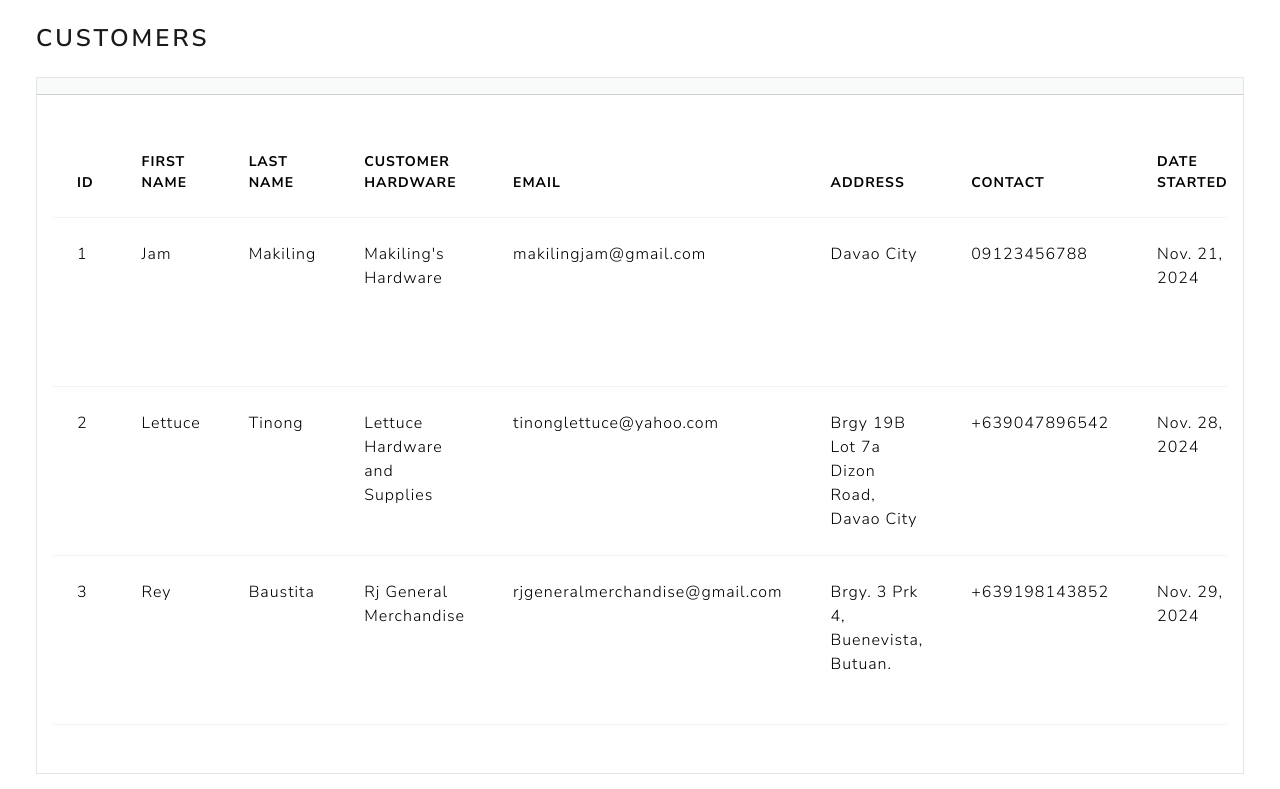
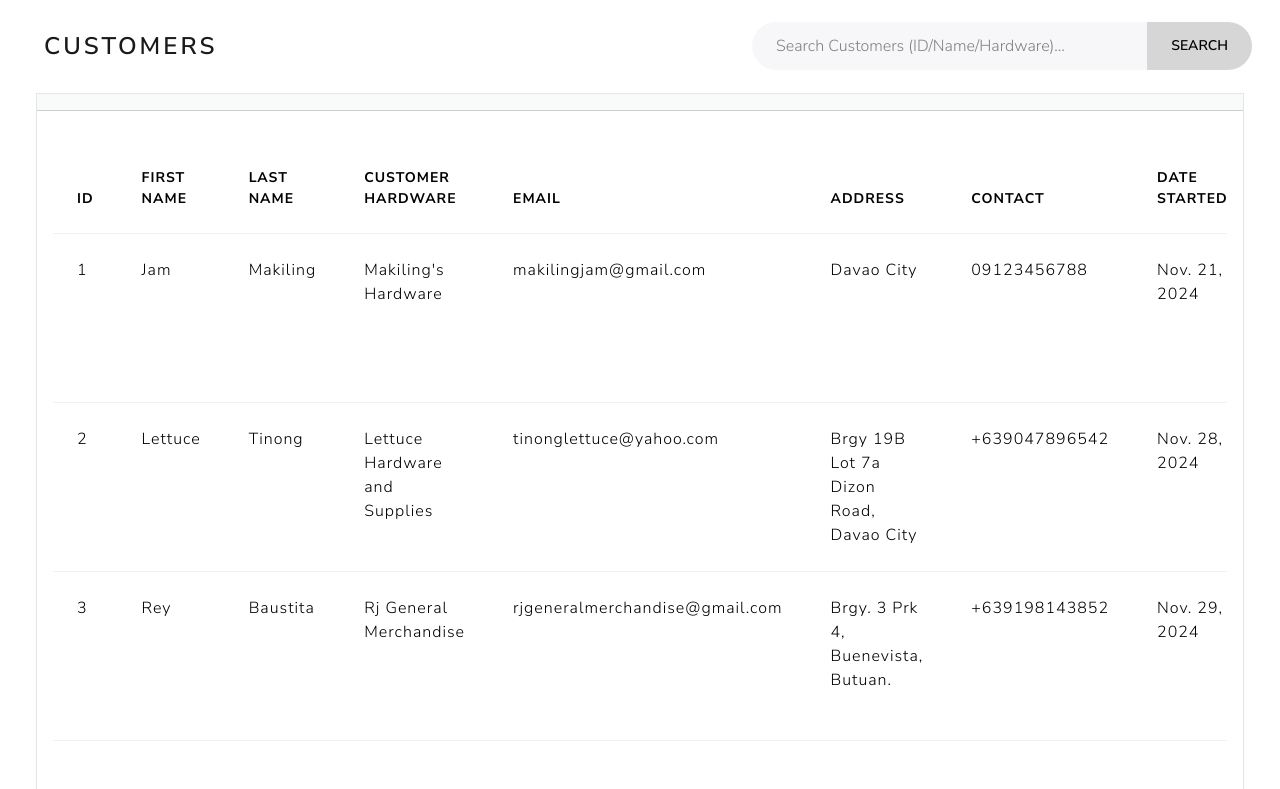
Before and after one commit to krlgarcia/hcqmarketing, a Django app: page /customers/index in a window 1280 px wide. Shown: the part 92-881 px from the top of the page. Run offline with Django 5.2, Linux system fonts and the light colour scheme; data comes from the database, SQL or seed files in the repository; some libraries are stand-ins or nearby versions.

Commit message:
Added Customers search bar

```diff
--- a/customers/templates/customers/index.html
+++ b/customers/templates/customers/index.html
@@ -10,7 +10,21 @@
 </div>
 {% endif %}
 
-<h3 class = "m-4">Customers</h3>
+<div class="d-flex justify-content-between align-items-center m-3">
+    <h3 class="m-3">Customers</h3>
+        {% if message %}
+    <div class="alert alert-info">
+        {{ message }}
+    </div>
+    {% endif %}
+    <form method="get" action="" class="d-flex ms-auto" style="width: 500px;">
+        <div class="input-group">
+            <input type="text" class="form-control" placeholder="Search Customers (ID/Name/Hardware)..." name="search" style="border-radius: 30px 0 0 30px;">
+            <button class="btn btn-search" type="submit" style="border-radius: 0 30px 30px 0;">Search</button>
+        </div>
+    </form>
+</div>
+
 <div class = "row">
     <div class = "col-12">
         {% if customers %}
--- a/customers/views.py
+++ b/customers/views.py
@@ -4,11 +4,26 @@ from django.urls import reverse
 from .models import Customer
 from .forms import CustomerForm
 from django.contrib import messages
-
+from django.db.models import Q
 
 def index(request):
+    search_query = request.GET.get('search', '')
+    if search_query:
+        customers = Customer.objects.filter(
+            Q(id__icontains=search_query) |
+            Q(first_name__icontains=search_query) |
+            Q(last_name__icontains=search_query) |
+            Q(customer_hardware__icontains=search_query)
+        ).order_by('id')
+        results_count = customers.count()
+        messages.info(request, f"{results_count} results found.")
+    else:
+        customers = Customer.objects.all().order_by('id')
+        results_count = 0
+
     return render(request, 'customers/index.html', {
-        'customers': Customer.objects.all().order_by('id')
+        'customers': customers,
+        'results_count': results_count
     })
 
 def view_customer(request, id):
```
